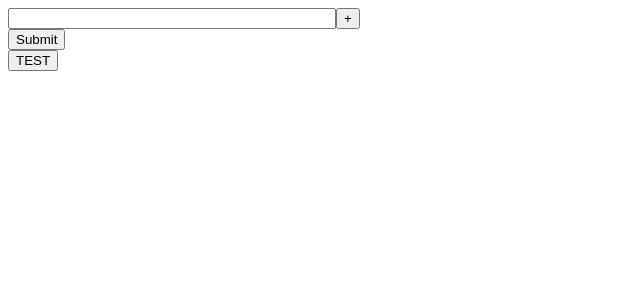
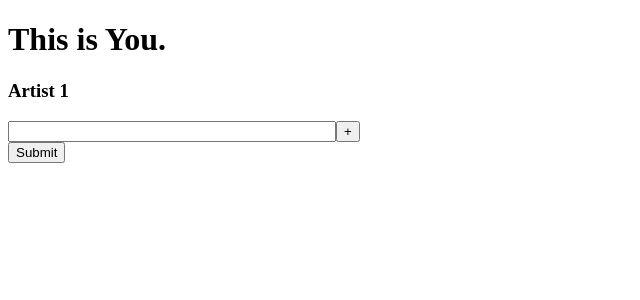
Before and after one commit to adradan/flaskRandomizer, a Flask app: page / in a window 1280 px wide. Shown: the top 300 px of the page, without its empty margins (0-640 px from the left). Run offline with Flask 2, Linux system fonts and the light colour scheme; data that the repository does not hold is empty.

Commit message:
Pre-commit before trying to fix only creating playlist with first given artist.

```diff
--- a/app/routes.py
+++ b/app/routes.py
@@ -1,6 +1,7 @@
 from app import app
 from config import Config
 from flask import render_template, request, session, url_for, redirect, make_response, jsonify
+from playlist_randomizer.playlist import Playlist
 import requests
 import spotipy
 from app import artist_validation
@@ -70,8 +71,7 @@ def access_token():
 def confirmation():
     session.clear()
     artist_list = json.loads(request.args['artist_list'])
+    print(request.args['artist_list'])
     token = request.args['token']
-    no_match = {}
-    correct = {}
-    no_result = []
-    return render_template('confirmation.html', artist_list=artist_list)
+    resp = Playlist(artist_list, token).resp
+    return render_template('confirmation.html', **resp)
--- a/app/static/js/home.js
+++ b/app/static/js/home.js
@@ -1,6 +1,7 @@
 function addInput() {
     let newInput = document.createElement('input');
     let newDiv = document.createElement('div');
+    let newHeader = document.createElement('h3');
     let inputArray = form.getElementsByClassName('artist-input');
     let lastIndex = inputArray.length - 1;
     let lastInput = inputArray[lastIndex];
@@ -13,18 +14,21 @@ function addInput() {
     newInput.setAttribute('autocomplete', 'off');
     newDiv.id = `artist-div-${latestIdNum + 1}`;
     newDiv.classList.add('input-div');
+    newHeader.textContent = `Artist ${latestIdNum + 1}`;
 
     let newBtn = document.createElement('button');
     newBtn.type = 'button';
     if (latestIdNum === 9) {
         let br = document.createElement('br');
         let div = form.appendChild(newDiv);
+        div.appendChild(newHeader);
         div.appendChild(newInput);
     } else {
         newBtn.textContent = '+';
         newBtn.classList.add('btn-add-input');
         newBtn.addEventListener('click', changeAttrCreate);
         let div = form.appendChild(newDiv);
+        div.appendChild(newHeader);
         div.appendChild(newInput);
         div.appendChild(newBtn);
     }
@@ -113,9 +117,12 @@ function checkClick() {
     $(document).on('click', 'li.result', function () {
         // Autofilling Input to selected artist from menu
         let text = this.textContent;
-        let inputDiv = this.parentElement.parentElement.parentElement;
-        let inputBox = inputDiv.getElementsByClassName('artist-input');
-        inputBox[0].value = text;
+        if (this.classList.contains('empty') !== true) {
+            // If there are any results, autofill; else, do nothing
+            let inputDiv = this.parentElement.parentElement.parentElement;
+            let inputBox = inputDiv.getElementsByClassName('artist-input');
+            inputBox[0].value = text;
+        }
     })
     $(document).click(function(e) {
         // Handle clicking away from menu
--- a/app/templates/home.html
+++ b/app/templates/home.html
@@ -4,20 +4,19 @@
 {% block stylesheet %}<link rel="stylesheet" type="text/css" href="{{ url_for('static', filename='style/home.css') }}"{% endblock %}
 
 {% block content %}
+    <div class="header">
+        <h1>This is You.</h1>
+    </div>
     <div class="form-col">
         <form action="" method="post" class="form">
             <input type="hidden" name="csrf_token" value="{{ csrf_token() }}"/>
             <div id="artist-div-1" class="input-div">
+                <h3>Artist 1</h3>
                 <input type="text" id="artist-1" name="artist-1" class="artist-input" autocomplete="off" required><button type="button" class="btn-add-input">+</button>
             </div>
-{#        <div class="search-results">#}
-{#            <div id="search-result"></div>#}
-{#        </div>#}
             <button type="submit" class="submit-btn">Submit</button>
         </form>
     </div>
-    </form>
-    <button type="button" id="test-button">TEST</button>
 {% endblock %}
 {% block javascript %}
 <script src="https://code.jquery.com/jquery-3.5.1.js" integrity="sha256-QWo7LDvxbWT2tbbQ97B53yJnYU3WhH/C8ycbRAkjPDc=" crossorigin="anonymous"></script>
--- a/playlist_randomizer/artist_ids.py
+++ b/playlist_randomizer/artist_ids.py
@@ -7,8 +7,9 @@ class ArtistId:
     Asks for a number of artists and searches for them within Spotify
     Adds each Artist's Spotify ID and Name into a DataFrame and will throw errors if no matches are found.
     """
-    def __init__(self, artist_list=None):
+    def __init__(self, artist_list=None, token=None):
         self.artist_list = artist_list
+        self.token = token
         self.df = None
         self.data = {'Name': [],
                      'ID': []}
@@ -42,7 +43,7 @@ class ArtistId:
     def number_of_artists(self):
         """ Asks for how many artists they want """
         self.num_artists = len(self.artist_list)
-        self.sp = authenticate.auth()
+        self.sp = authenticate.auth(self.token)
         for key, value in self.artist_list.items():
             try:
                 search_result = self.search_id(value)
--- a/playlist_randomizer/authenticate.py
+++ b/playlist_randomizer/authenticate.py
@@ -5,6 +5,6 @@ import os
 from flask import url_for, request, session
 
 
-def auth():
-    sp = spotipy.Spotify(auth=session['token'])
+def auth(token):
+    sp = spotipy.Spotify(auth=token)
     return sp
--- a/playlist_randomizer/playlist.py
+++ b/playlist_randomizer/playlist.py
@@ -5,14 +5,15 @@ class Playlist:
     """
     Creates a Playlist named after the username and adds selected songs to it
     """
-    def __init__(self, artist_list):
+    def __init__(self, artist_list, token):
         self.playlist = None
-        self.song = Songs(artist_list=artist_list)
+        self.song = Songs(artist_list=artist_list, token=token)
         self.df = self.song.start_init_search()
         self.sp = self.song.sp
         self.user = self.sp.current_user()
         self.songs = []
         self.create_playlist()
+        self.resp = {'user_name': self.user['display_name']}
 
     def create_playlist(self):
         """ Creates the Playlist """
--- a/playlist_randomizer/songs.py
+++ b/playlist_randomizer/songs.py
@@ -8,8 +8,8 @@ class Songs:
     Adds Playlist ID to the DataFrame.
     If no playlist is found, finds the artists top ten songs instead.
     """
-    def __init__(self, artist_list=None):
-        self.artist_id = ArtistId(artist_list=artist_list)
+    def __init__(self, artist_list=None, token=None):
+        self.artist_id = ArtistId(artist_list=artist_list, token=token)
         self.df = self.artist_id.start()
         self.sp = self.artist_id.sp
 
```
Also changed, not shown: app/templates/confirmation.html (+1 -11 lines). Lines whose indentation alone changed are shown as unchanged.
